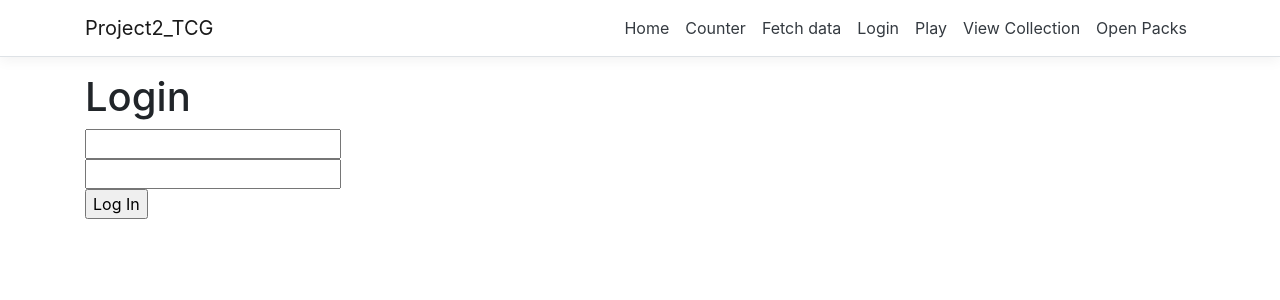
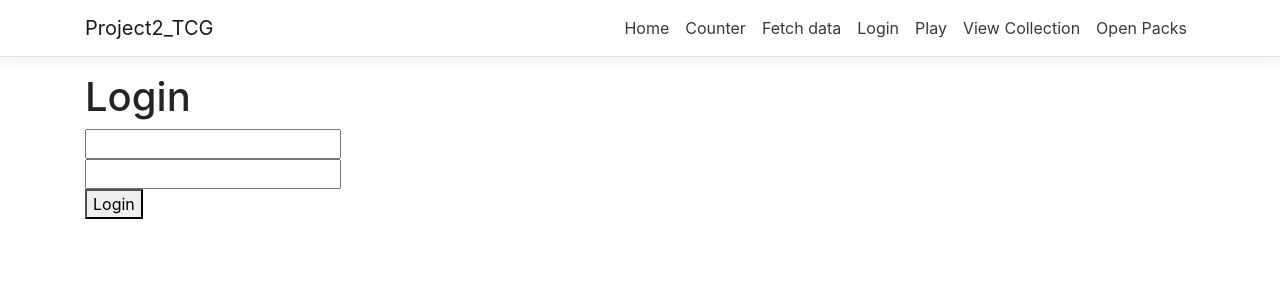
Before and after one commit to Rearles/Project2-Ryan-Earles, an Angular app in the folder Project2-TCG/Project2-TCG/ClientApp/: page /login in a window 1280 px wide. Shown: the top 300 px of the page. Built offline with nearby package versions, Linux system fonts and the light colour scheme.

Commit message:
angular can now get data from login form

```diff
--- a/Project2-TCG/Project2-TCG/ClientApp/src/app/login/login.component.html
+++ b/Project2-TCG/Project2-TCG/ClientApp/src/app/login/login.component.html
@@ -2,12 +2,12 @@
 <h1>Login</h1>
 <form>
   <div>
-  <input type="text" id="login"  name="login">
+  <input type="text" #username id="login"  name="username">
   </div>
   <div>
-    <input type="text" id="password"  name="login">
+    <input type="text" #password id="password"  name="password">
   </div>
   <div>
-    <input type="submit"  value="Log In">
+    <button (click)="onClick(username.value, password.value)">Login</button>
   </div>
 </form>
--- a/Project2-TCG/Project2-TCG/ClientApp/src/app/login/login.component.ts
+++ b/Project2-TCG/Project2-TCG/ClientApp/src/app/login/login.component.ts
@@ -1,4 +1,4 @@
-import { Component } from '@angular/core';
+import { Component, Input } from '@angular/core';
 import { HttpClient } from '@angular/common/http';
 
 @Component({
@@ -6,4 +6,12 @@ import { HttpClient } from '@angular/common/http';
   templateUrl: './login.component.html',
 })
 export class LoginComponent {
+
+  constructor(http: HttpClient) {
+
+  }
+
+  onClick(username: string, password: string) {
+
+  }
 }
```
